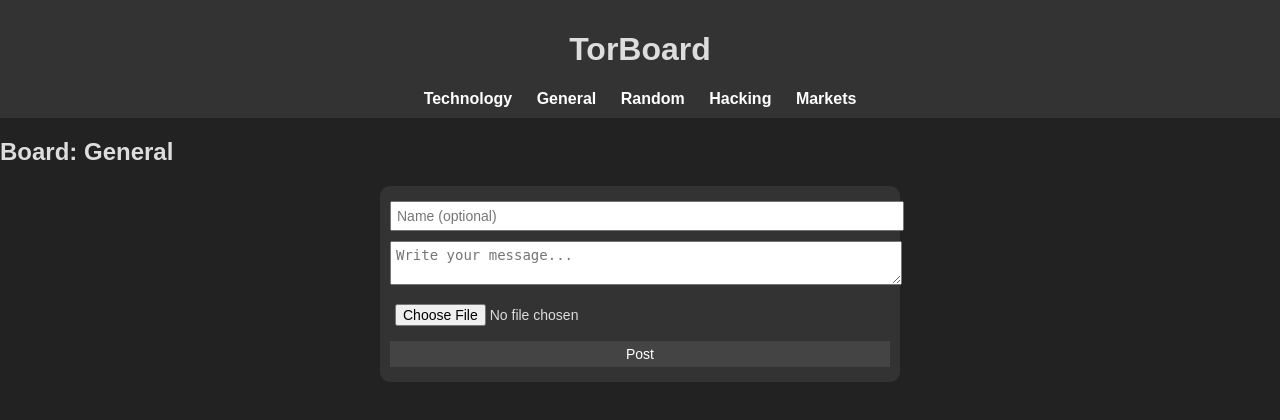
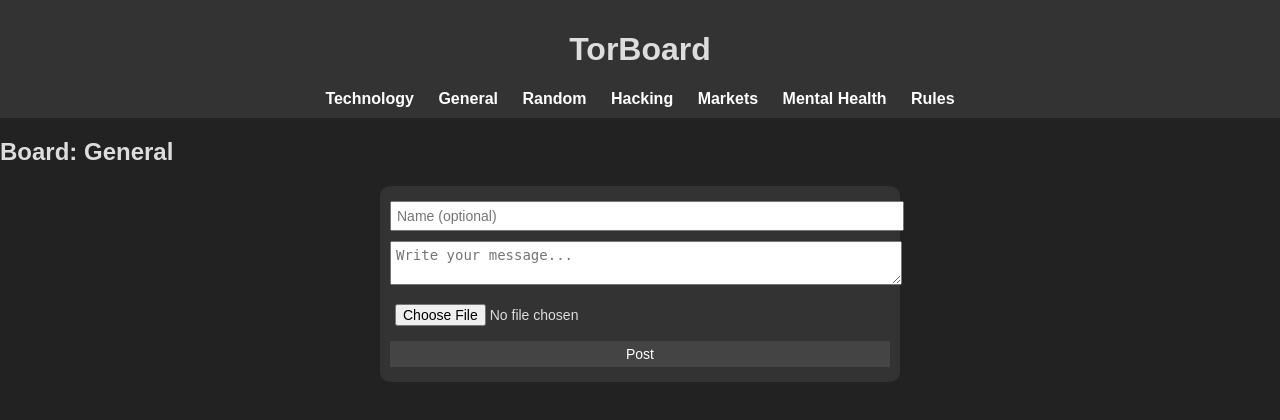
Before and after one commit to sdcat404/TorBoard, a PHP site: page /NEWindex.php in a window 1280 px wide. Shown: the top 420 px of the page. Run offline with PHP 8.4, Linux system fonts and the light colour scheme.

Commit message:
Update NEWindex.php

```diff
--- a/NEWindex.php
+++ b/NEWindex.php
@@ -8,6 +8,8 @@ $boards = [
     'random' => 'Random',
     'hacking' => 'Hacking',
     'markets' => 'Markets',
+    'mental health' => 'Mental Health',
+    '/rules' => 'Rules',
 ];
 
 // Determine the current board
```
